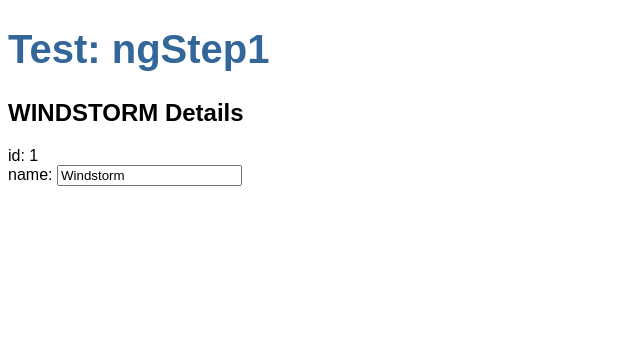
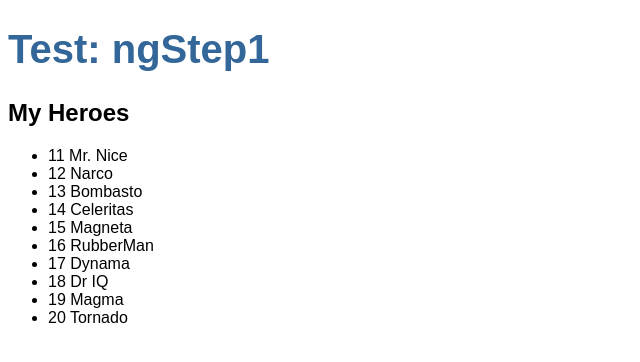
Before and after one commit to sadjehwty/ng2ror5, an Angular app in the folder frontend/: page /heroes in a window 1280 px wide. Shown: the top 362 px of the page, without its empty margins (0-640 px from the left). Built offline with nearby package versions, Linux system fonts and the light colour scheme.

Commit message:
lista di eroi

```diff
--- a/frontend/src/app/heroes/heroes.component.html
+++ b/frontend/src/app/heroes/heroes.component.html
@@ -1,7 +1,6 @@
-<h2>{{ hero.name | uppercase }} Details</h2>
-<div><span>id: </span>{{hero.id}}</div>
-<div>
-    <label>name:
-      <input [(ngModel)]="hero.name" placeholder="name">
-    </label>
-</div>
+<h2>My Heroes</h2>
+<ul class="heroes">
+  <li *ngFor="let hero of heroes">
+    <span class="badge">{{hero.id}}</span> {{hero.name}}
+  </li>
+</ul>
--- a/frontend/src/app/heroes/heroes.component.ts
+++ b/frontend/src/app/heroes/heroes.component.ts
@@ -1,5 +1,6 @@
 import { Component, OnInit } from '@angular/core';
 import { Hero } from '../hero';
+import { HEROES } from '../mock-heroes';
 
 @Component({
   selector: 'app-heroes',
@@ -8,10 +9,7 @@
 })
 export class HeroesComponent implements OnInit {
 
-  hero: Hero = {
-    id: 1,
-    name: 'Windstorm'
-  };
+  heroes = HEROES;
 
   constructor() { }
 
--- /dev/null
+++ b/frontend/src/app/mock-heroes.ts
@@ -0,0 +1,14 @@
+import { Hero } from './hero';
+
+export const HEROES: Hero[] = [
+  { id: 11, name: 'Mr. Nice' },
+  { id: 12, name: 'Narco' },
+  { id: 13, name: 'Bombasto' },
+  { id: 14, name: 'Celeritas' },
+  { id: 15, name: 'Magneta' },
+  { id: 16, name: 'RubberMan' },
+  { id: 17, name: 'Dynama' },
+  { id: 18, name: 'Dr IQ' },
+  { id: 19, name: 'Magma' },
+  { id: 20, name: 'Tornado' }
+];
```
